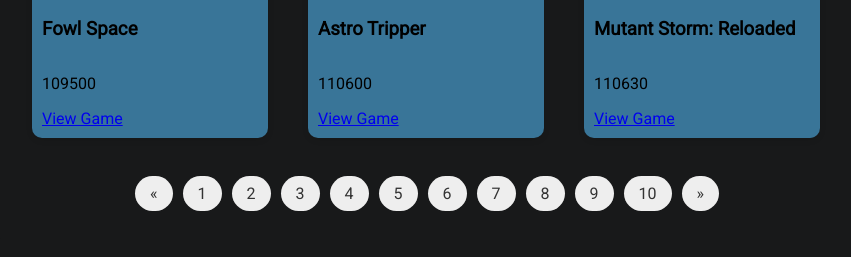
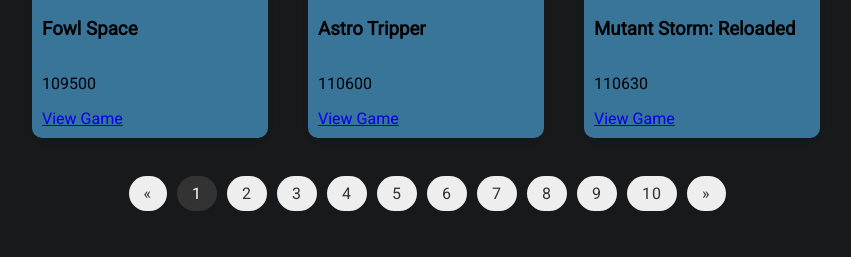
Before and after one commit to Mihir-C-Patil/Kelvin-Games-WebApp_COMPSCI-235-A4, a Flask app: page /games_by_genre?genre=Action in a window 1280 px wide. Shown: the part 1711-1968 px from the top of the page, without its empty margins (213-1064 px from the left). Run offline with Flask 3, Linux system fonts and the light colour scheme; some libraries are stand-ins or nearby versions.

Commit message:
Styled pagination active link.

```diff
--- a/games/static/css/gameLibStyle.css
+++ b/games/static/css/gameLibStyle.css
@@ -137,6 +137,10 @@ body{
     margin: 5px;
     transition: transform 0.3s ease;
 }
+.tab a{
+    text-decoration: none;
+    color: royalblue;
+}
 
 .tab:hover{
     background-color: #555;
@@ -235,6 +239,9 @@ body{
     color: #333;
     border-radius: 50px; /* Add rounded corners */
     transition: background-color 0.3s, color 0.3s;
+    text-transform: uppercase;
+    letter-spacing: 1px;
+    font-size: 16px;
 
 }
 /*.pagination :hover{*/
@@ -249,3 +256,12 @@ body{
     background-color: #333;
     color: #fff;
 }
+.pagination .active a{
+    background-color: #333;
+    color: #fff;
+}
+
+.pagination .active a:hover{
+    background-color: #eee;
+    color: #333;
+}
```
